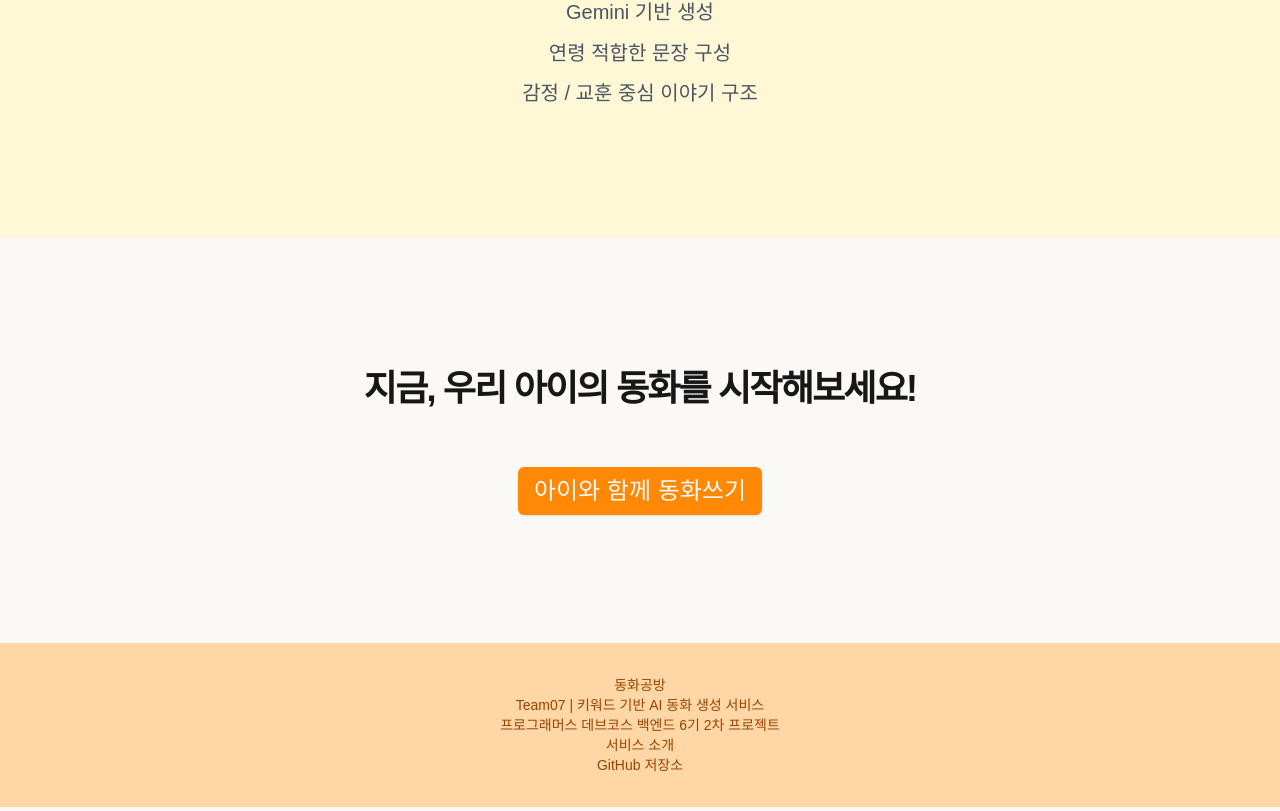
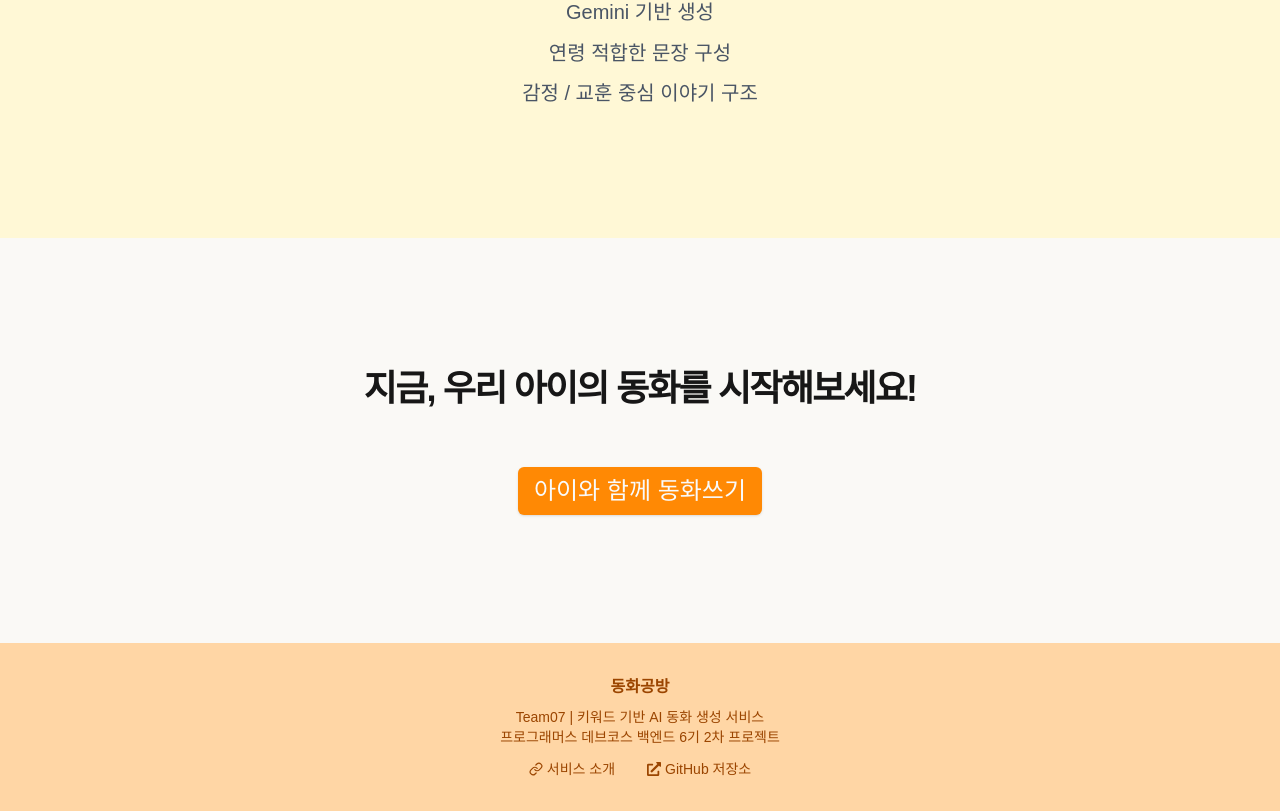
Before and after one commit to prgrms-be-devcourse/NBE6-8-2-Team07, a Next.js app in the folder frontend/: page / in a window 1280 px wide. Shown: the part 2542-3353 px from the top of the page. Built offline with nearby package versions, Linux system fonts and the light colour scheme; no server answers; a web font is replaced by a local one.

Commit message:
푸터디자인보완

```diff
--- a/frontend/src/app/clientLayout.tsx
+++ b/frontend/src/app/clientLayout.tsx
@@ -4,6 +4,8 @@ import Link from "next/link";
 import { useState, useEffect } from "react";
 import { useRouter } from "next/navigation";
 import { customFetch } from "@/utils/customFetch";
+import { FaExternalLinkAlt } from "react-icons/fa";
+import { FiLink } from "react-icons/fi";
 
 export default function ClientLayout({
   children,
@@ -112,7 +114,7 @@ export default function ClientLayout({
               >
                 나의 동화책
               </button>
-              <div className="absolute z-10 hidden group-hover:block bg-[#FAF9F6] shadow-lg rounded-md mt-0 py-1 w-full min-w-max left-1/2 -translate-x-1/2">
+              <div className="absolute z-50 hidden group-hover:block bg-[#FAF9F6] shadow-lg rounded-md mt-0 py-1 w-full min-w-max left-1/2 -translate-x-1/2">
                 <Link
                   href="/fairytale/post"
                   onClick={handleProtectedLinkClick}
@@ -251,21 +253,21 @@ export default function ClientLayout({
 
       <>{children}</>
       <footer className="bg-[#FFD6A5] text-[#9B4500] py-8 px-4 text-center text-sm">
-        <p>동화공방</p>
+        <p className="text-base font-semibold mb-2">동화공방</p>
         <p>Team07 | 키워드 기반 AI 동화 생성 서비스</p>
         <p>프로그래머스 데브코스 백엔드 6기 2차 프로젝트</p>
-        <div>
-          <Link href="/introduction" className="hover:underline">
+        <div className="flex justify-center gap-8 mt-3">
+          <Link href="/introduction" className="flex items-center gap-1 hover:underline hover:text-[#7a3000] transition">
+            <FiLink className="text-sm" />
             서비스 소개
           </Link>
-        </div>
-        <div>
           <Link
             href="https://github.com/prgrms-be-devcourse/NBE6-8-2-Team07"
-            className="hover:underline"
             target="_blank"
             rel="noopener noreferrer"
+            className="flex items-center gap-1 hover:underline hover:text-[#7a3000] transition"
           >
+            <FaExternalLinkAlt className="text-sm" />
             GitHub 저장소
           </Link>
         </div>
```
